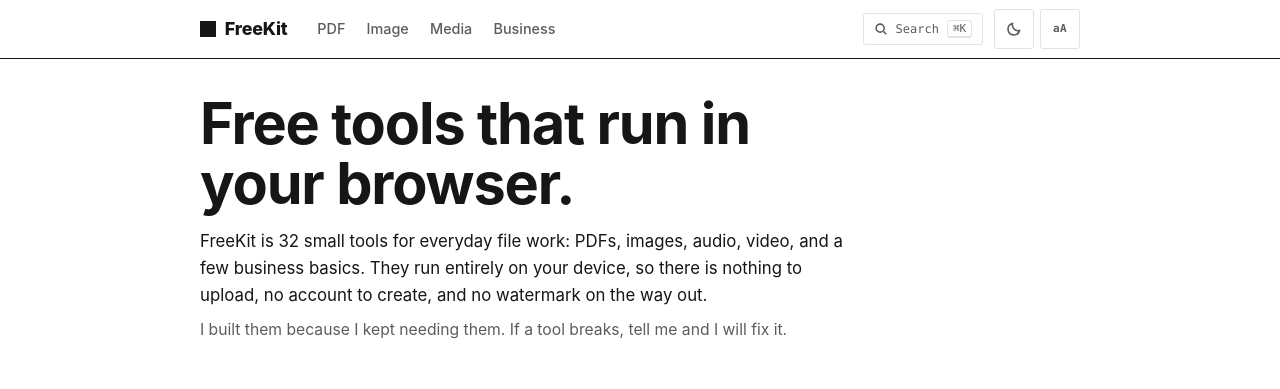
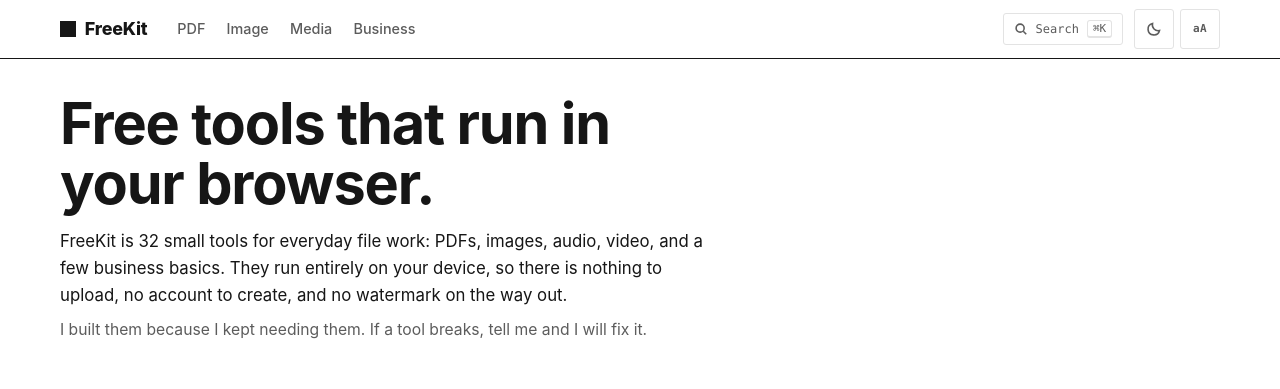
Before and after one commit to nepalanurag/freekit, an Astro site: page / in a window 1280 px wide. Shown: the top 389 px of the page. Built offline with nearby package versions, Linux system fonts and the light colour scheme; Astro itself is replaced by a stand-in of ours.

Commit message:
Widen layout: --max 920px to 1200px, 1400px on very wide screens

```diff
--- a/src/styles/global.css
+++ b/src/styles/global.css
@@ -19,11 +19,15 @@
   --danger: #b3261e;
   --danger-tint: #fbeae8;
   --radius: 3px;
-  --max: 920px;
+  --max: 1200px;
   --measure: 700px;
   --font-ui: -apple-system, BlinkMacSystemFont, "Segoe UI", Roboto, "Helvetica Neue", Arial, sans-serif;
   --font-head: -apple-system, BlinkMacSystemFont, "Segoe UI", Roboto, "Helvetica Neue", Arial, sans-serif;
   --font-mono: ui-monospace, SFMono-Regular, Menlo, Consolas, "Liberation Mono", monospace;
+}
+/* Very wide screens get a wider column so the sides don't sit empty. */
+@media (min-width: 1600px) {
+  :root { --max: 1400px; }
 }
 
 /* ---------- dark theme ---------- */
```
